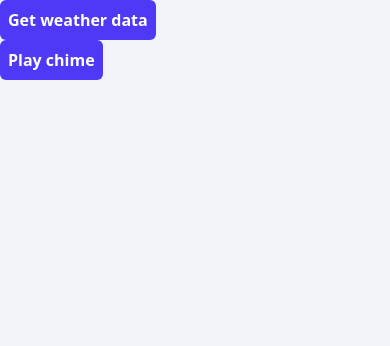
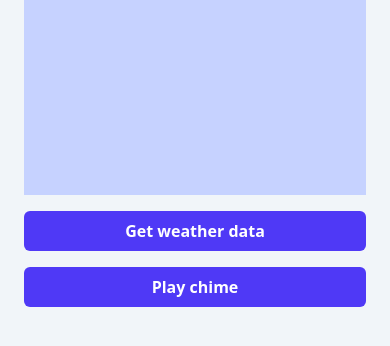
Before and after one commit to sukelully/unwind-chimes, a React (Vite) app: page / in a window 390 px wide. Shown: the top 346 px of the page. Built offline with nearby package versions, Linux system fonts and the light colour scheme; no server answers.

Commit message:
update mobile ui and implement reverse geocoding

```diff
--- a/src/App.tsx
+++ b/src/App.tsx
@@ -1,30 +1,29 @@
 import './App.css';
 import type { WeatherData } from './types';
 import { useState, useEffect } from 'react';
-import FetchWeatherButton from './components/FetchWeatherButton';
 import Chime from './components/Chime';
 
 export default function App() {
   const [weather, setWeather] = useState<WeatherData | null>(null);
-  const [loading, setLoading] = useState<boolean>(true);
+  const [city, setCity] = useState<string | null>(null);
+  const [loading, setLoading] = useState<boolean>(false);
   const [error, setError] = useState<boolean>(false);
   const [location, setLocation] = useState<{
-    latitude: number;
-    longitude: number;
+    lat: number;
+    long: number;
   } | null>(null);
   const API_KEY: string = import.meta.env.VITE_API_KEY;
 
-  useEffect(() => {
   const getWeatherData = async () => {
     try {
       setLoading(true);
       if (!location) return;
-        const { latitude, longitude } = location;
-        const response = await fetch(
-          `https://weather.visualcrossing.com/VisualCrossingWebServices/rest/services/timeline/${latitude},${longitude}/today?key=${API_KEY}`,
+      const { lat, long } = location;
+      const res = await fetch(
+        `https://weather.visualcrossing.com/VisualCrossingWebServices/rest/services/timeline/${lat},${long}/today?key=${API_KEY}`,
         { mode: 'cors' }
       );
-        const json = await response.json();
+      const json = await res.json();
 
       const today = json.days[0];
       const weatherData = {
@@ -43,10 +42,53 @@ export default function App() {
       setError(true);
     }
   };
+
+  useEffect(() => {
+    if (location) {
       getWeatherData();
-  }, [location, API_KEY]);
+    }
+  }, [location]);
 
-  const handleLocationClick = () => {
+  const getCityFromCoords = async (
+    lat: number,
+    long: number
+  ): Promise<string | null> => {
+    try {
+      const res = await fetch(
+        `https://nominatim.openstreetmap.org/reverse?format=json&lat=${lat}&lon=${long}&zoom=10&addressdetails=1`,
+        {
+          headers: {
+            'User-Agent': 'UnwindChimes (luke@sukelully.dev)',
+          },
+        }
+      );
+      const data = await res.json();
+      const address = data.address;
+      return (
+        address.city ||
+        address.town ||
+        address.village ||
+        address.county ||
+        null
+      );
+    } catch (err) {
+      console.error('Could not get city from coords:', err);
+      return null;
+    }
+  };
+
+  const showPosition = async (position: GeolocationPosition): Promise<void> => {
+    const lat: number = position.coords.latitude;
+    const long: number = position.coords.longitude;
+    setLocation({ lat, long });
+
+    const cityName = await getCityFromCoords(lat, long);
+    setCity(cityName);
+    await getWeatherData();
+    console.log(`Latitude: ${lat}, Longitude: ${long}`);
+  };
+
+  const handleLocationClick = (): void => {
     if (navigator.geolocation) {
       navigator.geolocation.getCurrentPosition(showPosition, () =>
         console.log('Unable to retrieve location')
@@ -56,21 +98,27 @@ export default function App() {
     }
   };
 
-  const showPosition = (position: GeolocationPosition) => {
-    const latitude: number = position.coords.latitude;
-    const longitude: number = position.coords.longitude;
-    setLocation({ latitude, longitude });
-    console.log(`Latitude: ${latitude}, Longitude: ${longitude}`);
-  };
-
   return (
-    <main className="dark:bg-neutral-900 bg-slate-100 h-screen">
-      <FetchWeatherButton
-        onChange={handleLocationClick}
-        weather={weather}
-        loading={loading}
-        error={error}
-      />
+    <main className="dark:bg-neutral-900 bg-slate-100 min-h-screen max-w-4xl mx-auto flex flex-col px-6">
+      <canvas className="bg-indigo-200 p-6 w-full h-full"></canvas>
+      <section id="weather-data" className="flex flex-col gap-4 my-4">
+        <>
+          {loading && 'Loading weather data...'}
+          {error && 'Error fetching weather data'}
+          {weather && !loading && !error && (
+            <>
+              <pre>{JSON.stringify(weather, null, 2)}</pre>
+              <span className='text-center'>You're listening to <span className='font-semibold'>{city}</span></span>
+            </>
+          )}
+        </>
+        <button
+          className="bg-indigo-600 text-white font-semibold p-2 rounded-md hover:bg-indigo-700"
+          onClick={handleLocationClick}
+        >
+          Get weather data
+        </button>
+      </section>
       <Chime />
     </main>
   );
```
Also changed, not shown: 1 other file (tests, documents, lock files or other folders). Lines whose indentation alone changed are shown as unchanged.
